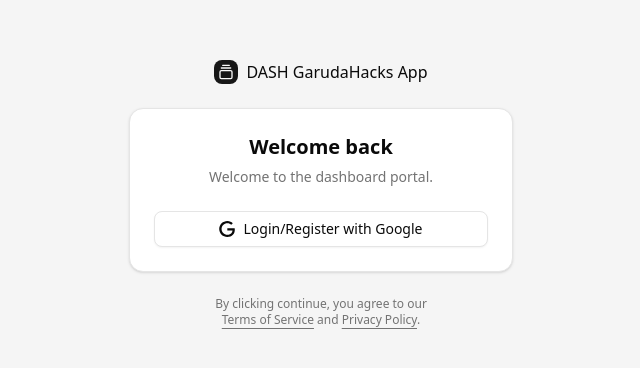
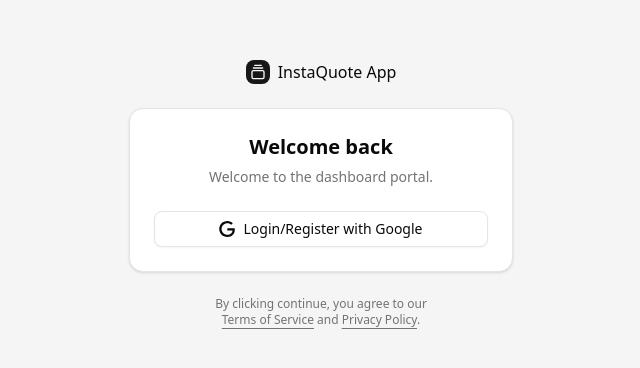
Before and after one commit to dave9123/gh-project, a Next.js app in the folder frontend/: page /login in a window 1280 px wide. Shown: the part 206-574 px from the top of the page, without its empty margins (319-959 px from the left). Built offline with nearby package versions, Linux system fonts and the light colour scheme; no server answers.

Commit message:
okay fix

```diff
--- a/frontend/app/login/page.tsx
+++ b/frontend/app/login/page.tsx
@@ -20,7 +20,7 @@
           <div className="bg-primary text-primary-foreground flex size-6 items-center justify-center rounded-md">
             <GalleryVerticalEnd className="size-4" />
           </div>
-          DASH GarudaHacks App
+          InstaQuote App
         </a>
         <LoginForm />
       </div>
```
